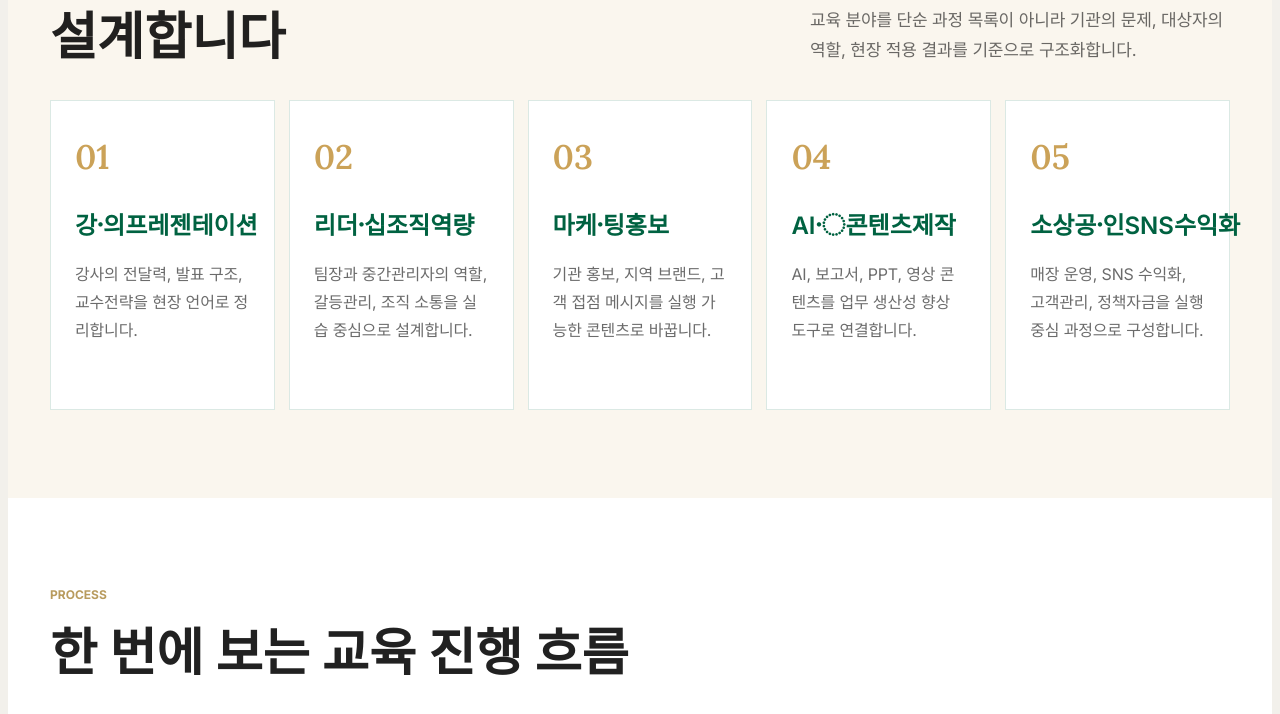
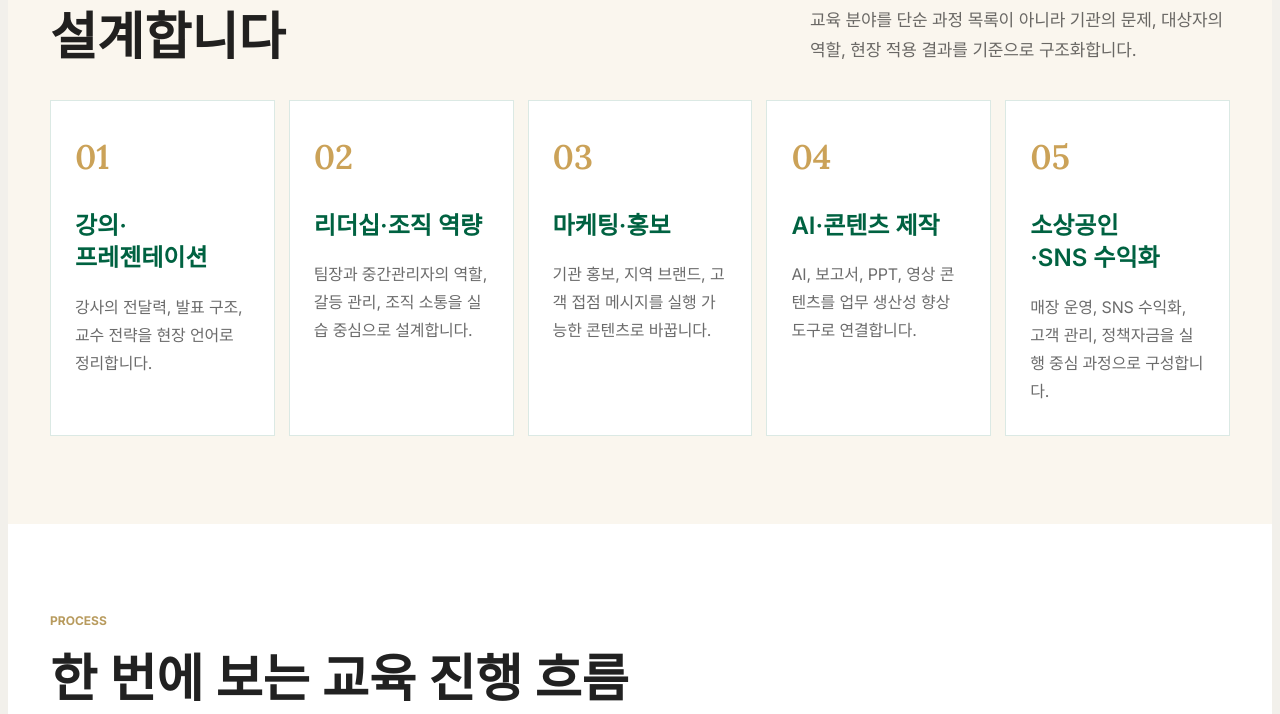
Before and after one commit to nicedayyoungjune-a11y/glc_homepage, a React (Vite) app: page / in a window 1280 px wide. Shown: the part 2765-3479 px from the top of the page. Built offline with nearby package versions, Linux system fonts and the light colour scheme.

Commit message:
Fix program card Korean copy wrapping

```diff
--- a/src/pages/Home.jsx
+++ b/src/pages/Home.jsx
@@ -40,11 +40,11 @@ const metrics = [
 ];
 
 const programs = [
-  ['강의〮프레젠테이션', '강사의 전달력, 발표 구조, 교수전략을 현장 언어로 정리합니다.'],
-  ['리더십〮조직역량', '팀장과 중간관리자의 역할, 갈등관리, 조직 소통을 실습 중심으로 설계합니다.'],
-  ['마케팅〮홍보', '기관 홍보, 지역 브랜드, 고객 접점 메시지를 실행 가능한 콘텐츠로 바꿉니다.'],
-  ['AI〮콘텐츠제작', 'AI, 보고서, PPT, 영상 콘텐츠를 업무 생산성 향상 도구로 연결합니다.'],
-  ['소상공인〮SNS수익화', '매장 운영, SNS 수익화, 고객관리, 정책자금을 실행 중심 과정으로 구성합니다.'],
+  ['강의·프레젠테이션', '강사의 전달력, 발표 구조, 교수 전략을 현장 언어로 정리합니다.'],
+  ['리더십·조직 역량', '팀장과 중간관리자의 역할, 갈등 관리, 조직 소통을 실습 중심으로 설계합니다.'],
+  ['마케팅·홍보', '기관 홍보, 지역 브랜드, 고객 접점 메시지를 실행 가능한 콘텐츠로 바꿉니다.'],
+  ['AI·콘텐츠 제작', 'AI, 보고서, PPT, 영상 콘텐츠를 업무 생산성 향상 도구로 연결합니다.'],
+  ['소상공인·SNS 수익화', '매장 운영, SNS 수익화, 고객 관리, 정책자금을 실행 중심 과정으로 구성합니다.'],
 ];
 
 const books = [
--- a/src/styles.css
+++ b/src/styles.css
@@ -2473,10 +2473,12 @@ a {
 .hrd-benefit-grid h3,
 .hrd-process-grid h3,
 .hrd-program-grid h3 {
+  max-width: 100%;
   color: var(--glc-green);
   font-size: 24px;
   line-height: 1.35;
   letter-spacing: 0;
+  overflow-wrap: anywhere;
 }
 
 .hrd-benefit-grid p,
@@ -2495,6 +2497,7 @@ a {
 }
 
 .hrd-program-grid article {
+  min-width: 0;
   min-height: 310px;
   padding: 30px 24px;
   border: 1px solid rgba(0, 98, 65, 0.14);
@@ -2517,6 +2520,7 @@ a {
 .hrd-program-grid h3 {
   margin-top: 28px;
   word-break: keep-all;
+  text-wrap: balance;
 }
 
 .hrd-process-grid {
```
Also changed, not shown: 1 other file (tests, documents, lock files or other folders).
